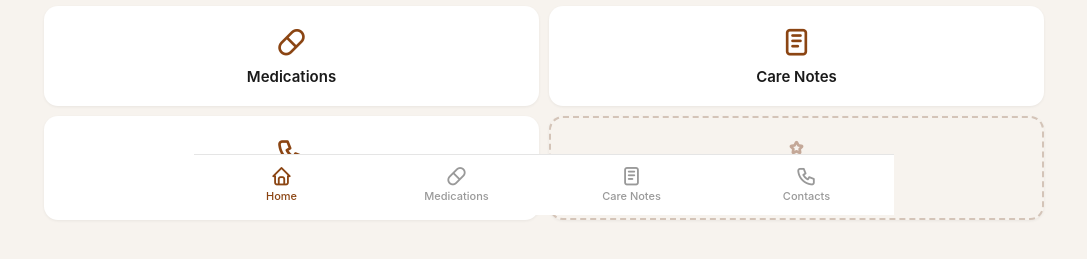
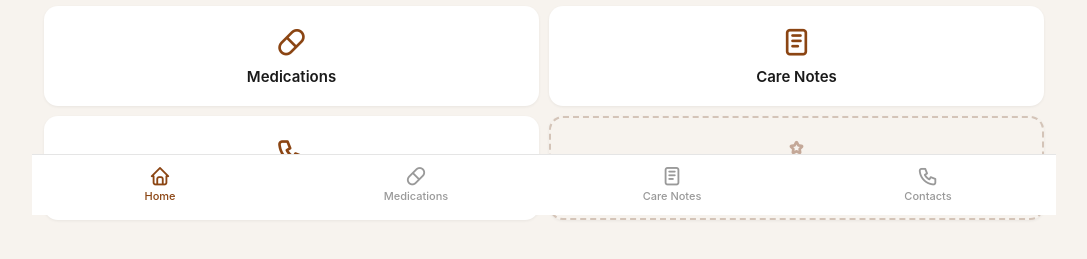
Before and after one commit to kornblumkids/charlene-care, a plain HTML site: page index.html in a window 1280 px wide. Shown: the part 585-844 px from the top of the page, without its empty margins (96-1183 px from the left). Drawn offline with Linux system fonts and the light colour scheme.

Commit message:
Increase max-width of bottom navigation to 1024px

```diff
--- a/index.html
+++ b/index.html
@@ -10,7 +10,7 @@
 body{font-family:-apple-system,BlinkMacSystemFont,'Segoe UI',sans-serif;background:#f7f3ee;color:#1a1a1a;max-width:1024px;margin:0 auto;min-height:100vh;}
 .screen{display:none;padding:0 0 140px;}
 .screen.active{display:block;}
-.bottom-nav{position:fixed;bottom:0;left:50%;transform:translateX(-50%);width:100%;max-width:700px;background:#fff;border-top:1px solid #e5e5e5;display:grid;grid-template-columns:repeat(4,1fr);z-index:100;}
+.bottom-nav{position:fixed;bottom:0;left:50%;transform:translateX(-50%);width:100%;max-width:1024px;background:#fff;border-top:1px solid #e5e5e5;display:grid;grid-template-columns:repeat(4,1fr);z-index:100;}
 .nav-item{padding:10px 4px 12px;text-align:center;cursor:pointer;color:#999;font-size:11px;font-weight:500;-webkit-tap-highlight-color:transparent;}
 .nav-item i{font-size:22px;display:block;margin-bottom:2px;}
 .nav-item.active{color:#8B4513;}
```
